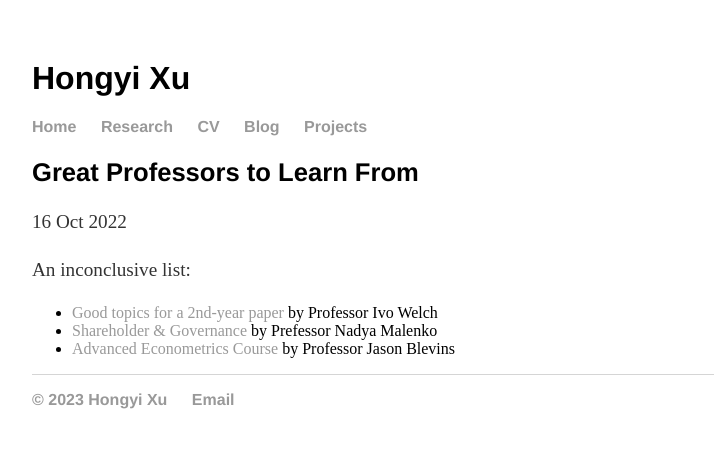
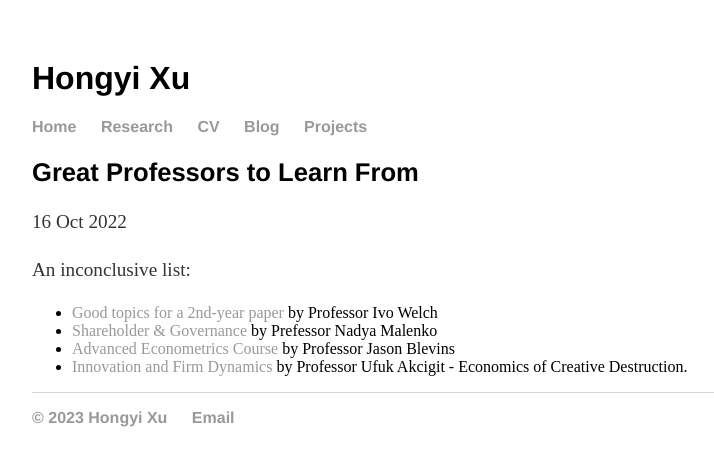
Before and after one commit to hongyileoxu/hongyileoxu.github.io, a Jekyll site: the page built from _posts/2022-10-16-great-professors.md, in a window 1280 px wide. Shown: the top 466 px of the page, without its empty margins (160-874 px from the left). Built offline with Jekyll 4.4.1, drawn with Linux system fonts in a browser that asks for light colours.

Commit message:
Update 2022-10-16-great-professors.md

```diff
--- a/_posts/2022-10-16-great-professors.md
+++ b/_posts/2022-10-16-great-professors.md
@@ -9,3 +9,4 @@ An inconclusive list:
 -       [Good topics for a 2nd-year paper](https://www.ivo-welch.info/teaching/start-economics.html) by Professor Ivo Welch
 -       [Shareholder & Governance](https://www.nmalenko.com/lecture-notes) by Prefessor Nadya Malenko
 -       [Advanced Econometrics Course](https://jblevins.org/courses/) by Professor Jason Blevins
+-		[Innovation and Firm Dynamics](http://www.ufukakcigit.com) by Professor Ufuk Akcigit - Economics of Creative Destruction.
```
